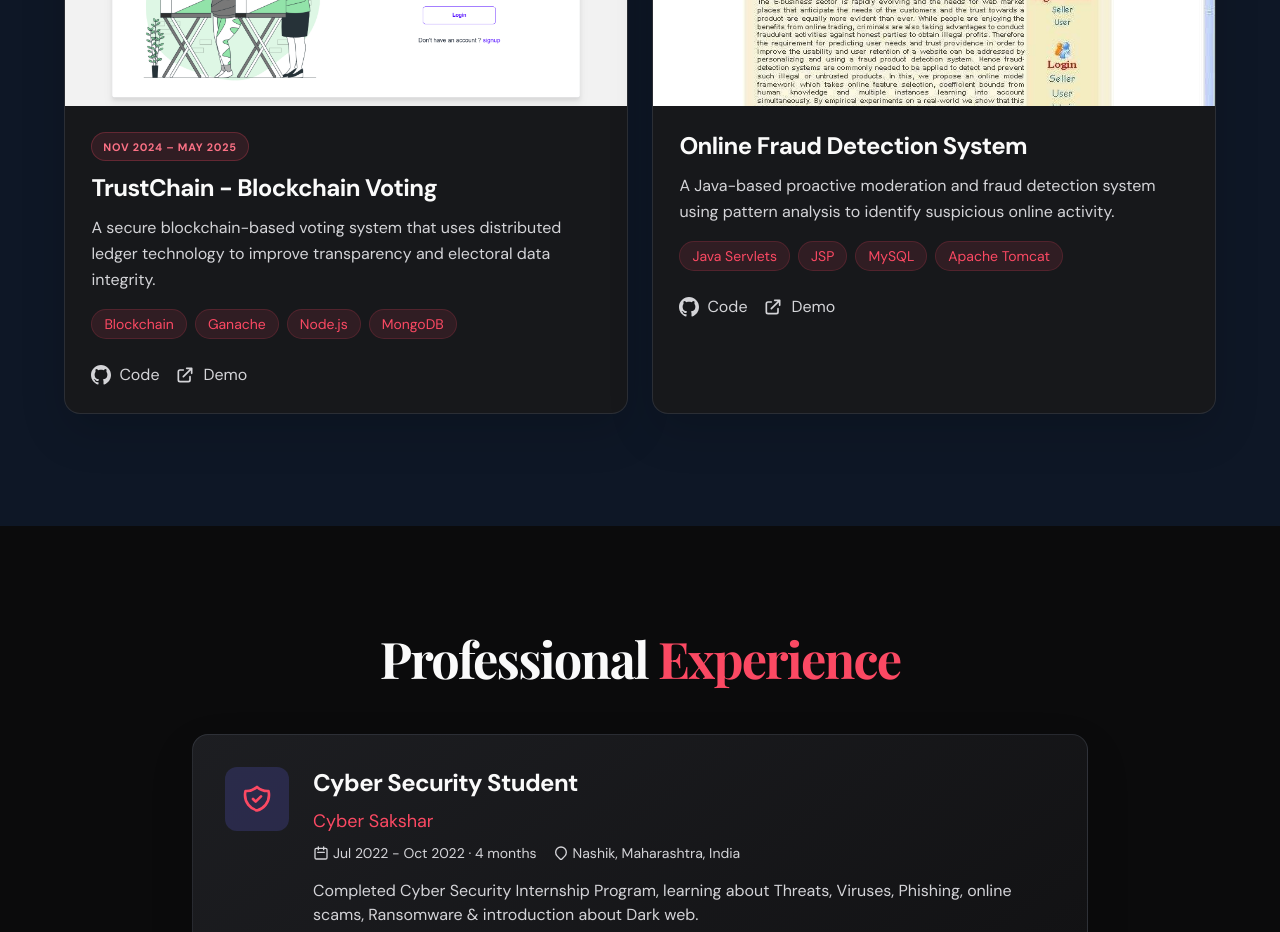
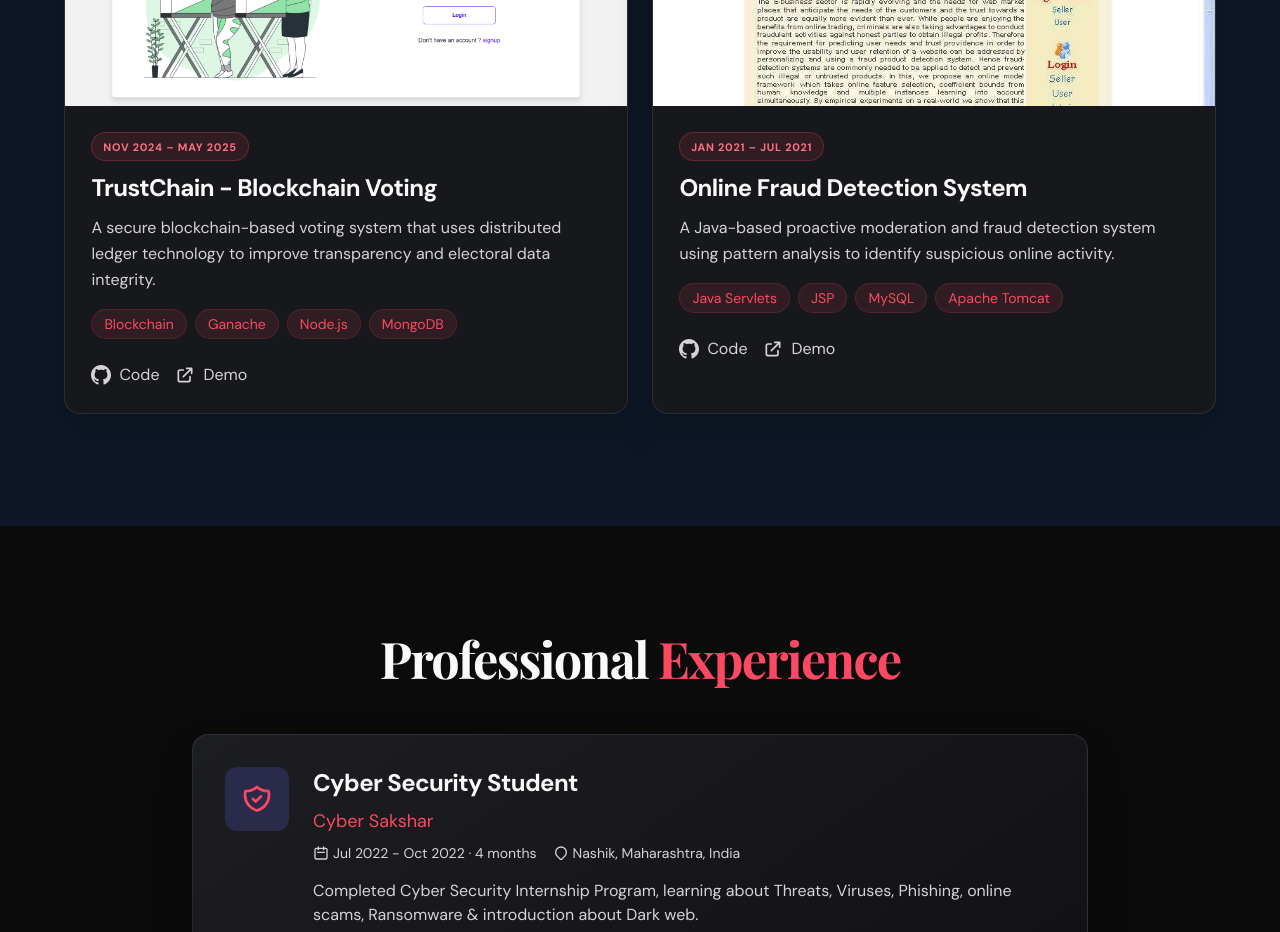
Before and after one commit to Nadeer-Ansari/Nadeer-Portfolio, a React (Vite) app: page / in a window 1280 px wide. Shown: the part 3900-4832 px from the top of the page. Built offline with nearby package versions, Linux system fonts and the light colour scheme; the HTML template or start-up script is replaced by a standard one.

Commit message:
Add fraud detection project date

```diff
--- a/src/App.jsx
+++ b/src/App.jsx
@@ -451,6 +451,7 @@ const Projects = () => {
     },
     {
       title: "Online Fraud Detection System",
+      date: "Jan 2021 – Jul 2021",
       description: "A Java-based proactive moderation and fraud detection system using pattern analysis to identify suspicious online activity.",
       technologies: ["Java Servlets", "JSP", "MySQL", "Apache Tomcat"],
       githubUrl: "https://github.com/Nadeer-Ansari/Online-Modeling-of-Proactive-Moderation",
```
